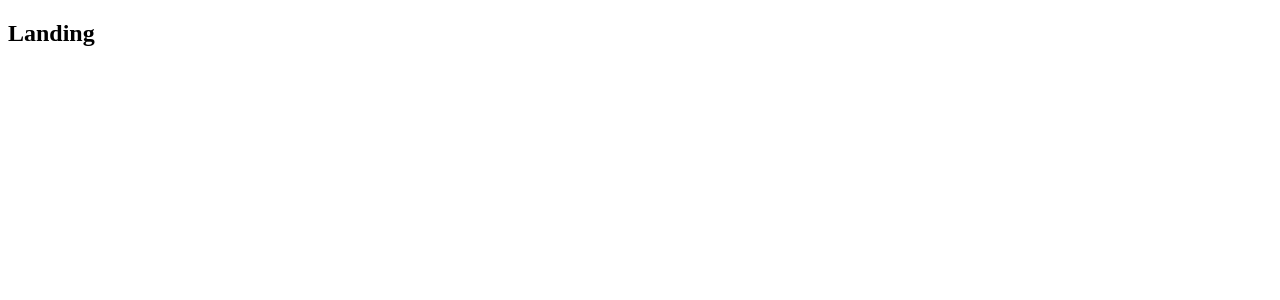
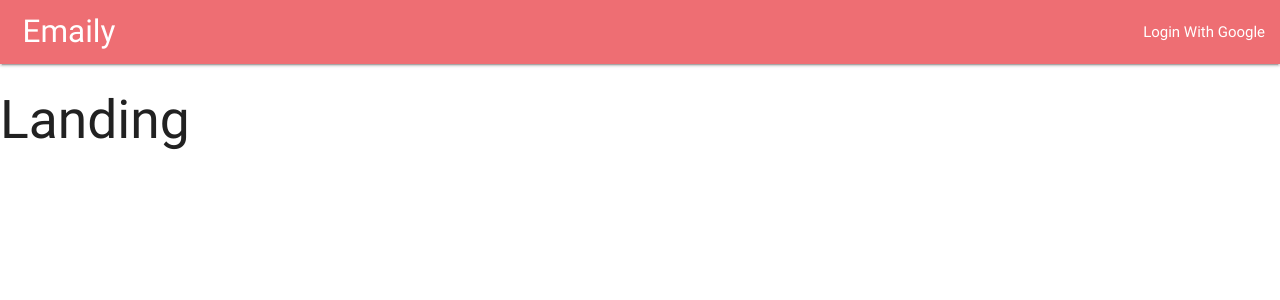
Before and after one commit to flashkicker/FeedMe, a React (Create React App) app in the folder client/: page / in a window 1280 px wide. Shown: the top 300 px of the page. Built offline with nearby package versions, Linux system fonts and the light colour scheme.

Commit message:
materializecss setup and basic header in place

```diff
--- a/client/package.json
+++ b/client/package.json
@@ -8,6 +8,7 @@
     }
   },
   "dependencies": {
+    "materialize-css": "^0.100.2",
     "react": "^16.4.0",
     "react-dom": "^16.4.0",
     "react-redux": "^5.0.7",
--- a/client/src/components/App.js
+++ b/client/src/components/App.js
@@ -1,7 +1,7 @@
-import React from 'react'
-import { BrowserRouter, Route } from 'react-router-dom'
+import React from "react"
+import { BrowserRouter, Route } from "react-router-dom"
+import Header from './Header'
 
-const Header = () => <h2>Header</h2>
 const Dashboard = () => <h2>Dashboard</h2>
 const SurveyNew = () => <h2>SurveyNew</h2>
 const Landing = () => <h2>Landing</h2>
@@ -11,7 +11,10 @@
 		<div>
 			<BrowserRouter>
 				<div>
-                    <Route path="/" component={Landing} />
+                    <Header />
+					<Route exact path="/" component={Landing} />
+					<Route exact path="/surveys" component={Dashboard} />
+                    <Route path="/surveys/new" component={SurveyNew} />
                 </div>
 			</BrowserRouter>
 		</div>
@@ -21,3 +24,4 @@
 export default App
 
 // this file is responsible for the initial view layer setup
+// exact can be written as exact={true}; jsx thingy
--- /dev/null
+++ b/client/src/components/Header.js
@@ -0,0 +1,20 @@
+import React, { Component } from "react"
+
+class Header extends Component {
+	render() {
+		return (
+			<nav>
+				<div className="nav-wrapper">
+					<a className="left brand-logo" style={{ left: "1.5rem" }}>Emaily</a>
+					<ul className="right">
+						<li>
+							<a>Login With Google</a>
+						</li>
+					</ul>
+				</div>
+			</nav>
+		)
+	}
+}
+
+export default Header
--- a/client/src/index.js
+++ b/client/src/index.js
@@ -2,6 +2,7 @@
 import ReactDOM from "react-dom"
 import { Provider } from "react-redux"
 import { createStore, applyMiddleware } from "redux"
+import "materialize-css/dist/css/materialize.min.css"
 
 import App from "./components/App"
 import reducers from "./reducers"
```
Also changed, not shown: 1 other file (tests, documents, lock files or other folders). Lines whose indentation alone changed are shown as unchanged.
